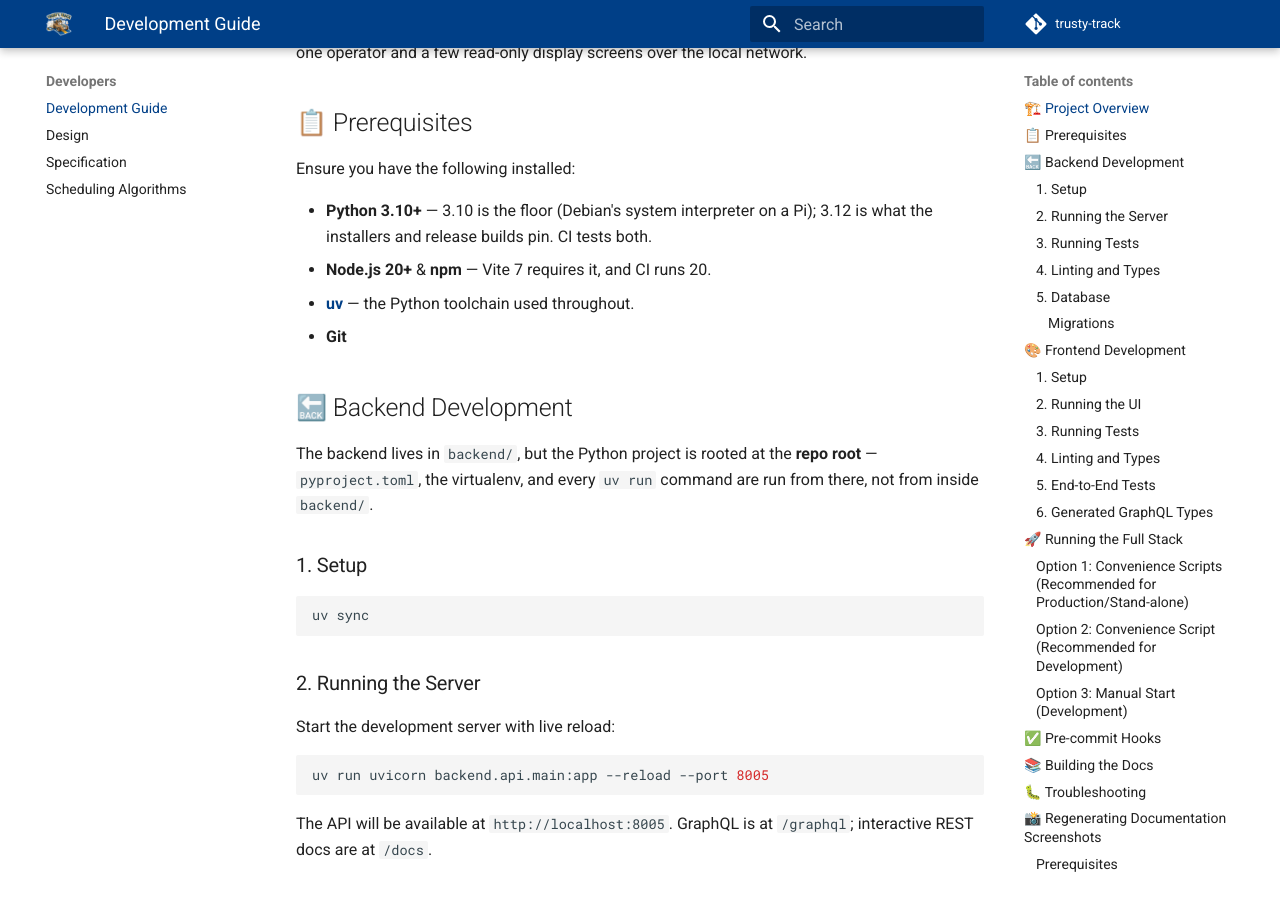
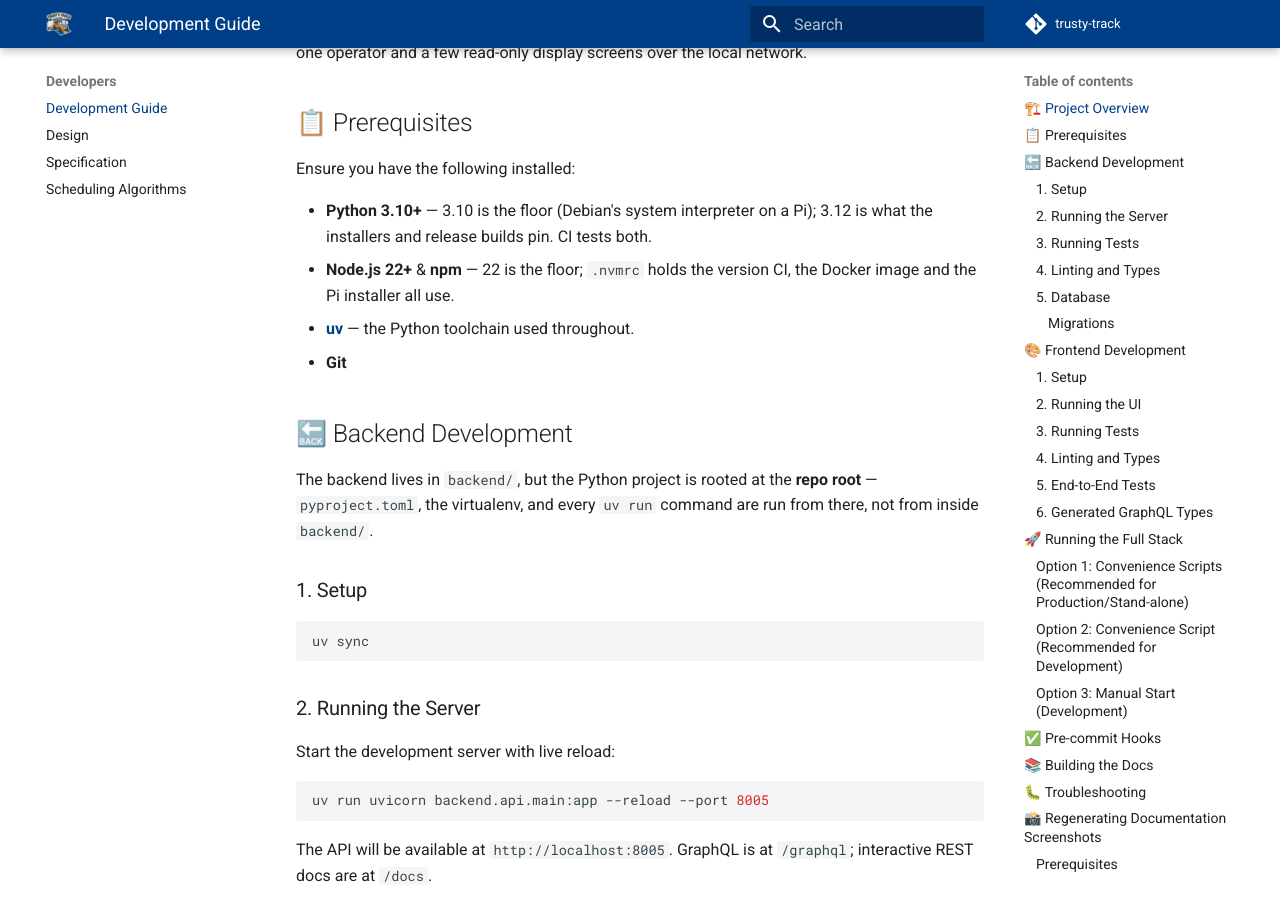
Before and after one commit to dknowles2/trusty-track, an MkDocs documentation site: the page built from docs/development.md, in a window 1280 px wide and 900 px high, scrolled down 498 px. Built offline with MkDocs 1.6.1 and Material for MkDocs 9.7.7, drawn with Linux system fonts in a browser that asks for light colours; comment, search, counter and statistics services are not loaded; some of the changed text lies outside the part shown.

Commit message:
chore(ci): move off end-of-life Node 20, and keep the version in one place
Node 20 reached end of life in April 2026. CI, the Docker image, the release
and packaging workflows and both installers were all still on it — eleven
copies of the number, which is why nobody noticed it had aged out.

Dependabot found it the hard way. The jsdom 30 bump (#103) failed with
`webidl.util.markAsUncloneable is not a function`, which is not a jsdom bug:
jsdom 30 declares `node: ^22.22.2 || ^24.15.0 || >=26.0.0`, and the runner was
below all three. The bump is included here because the Node version is what
unblocks it.

`.nvmrc` is now the single copy, read by every `setup-node` step via
`node-version-file`. Two places cannot read it and say so in a comment: the
Dockerfile, because a `FROM` line is resolved before any file is available,
and `install-pi.sh`, which installs Node rather than selecting one.

The floor and the tested version are deliberately different numbers. The floor
is 22 — what `package.json` engines, `install.sh` and the docs state, and the
lowest thing the dev dependencies actually run on. The tested version is 24,
the current Active LTS, which is what `.nvmrc`, the Docker image and the Pi
installer use. An operator already on 22 is left alone rather than upgraded.

The docs claimed Node 18 in three places and "Vite 7 requires it" in a fourth;
Vite has been on 8 for a while. All four corrected.

Co-Authored-By: Claude Opus 5 <noreply@anthropic.com>

````diff
--- a/docs/development.md
+++ b/docs/development.md
@@ -20,7 +20,8 @@ Ensure you have the following installed:
 
 - **Python 3.10+** — 3.10 is the floor (Debian's system interpreter on a Pi);
   3.12 is what the installers and release builds pin. CI tests both.
-- **Node.js 20+** & **npm** — Vite 7 requires it, and CI runs 20.
+- **Node.js 22+** & **npm** — 22 is the floor; `.nvmrc` holds the version
+  CI, the Docker image and the Pi installer all use.
 - **[uv](https://docs.astral.sh/uv/)** — the Python toolchain used throughout.
 - **Git**
 
@@ -207,7 +208,7 @@ backend schema change cannot silently drift from the frontend's types.
 To install and run the application as a single process:
 
 ```bash
-# Install everything (prerequisites: Python 3.10+, Node.js 18+)
+# Install everything (prerequisites: Python 3.10+, Node.js 22+)
 ./scripts/install.sh
 
 # Start the server (serves both backend and frontend on port 8005)
````
Also changed, not shown: docs/tasks/install/02_docker.md (+1 -1 lines), docs/tasks/install/03_raspberry_pi.md (+1 -1 lines), docs/user/install-from-source.md (+1 -1 lines), 9 other files.
